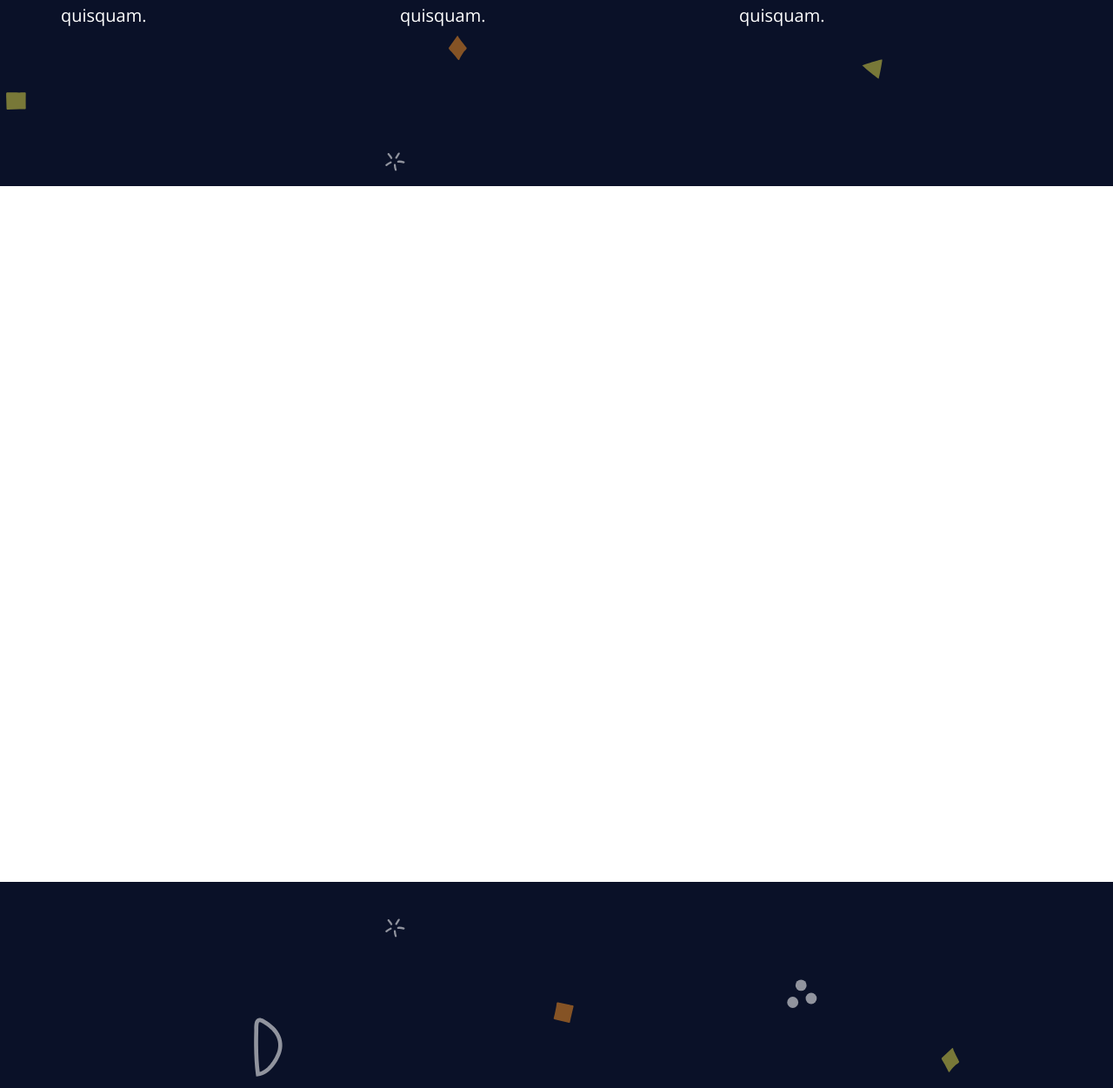
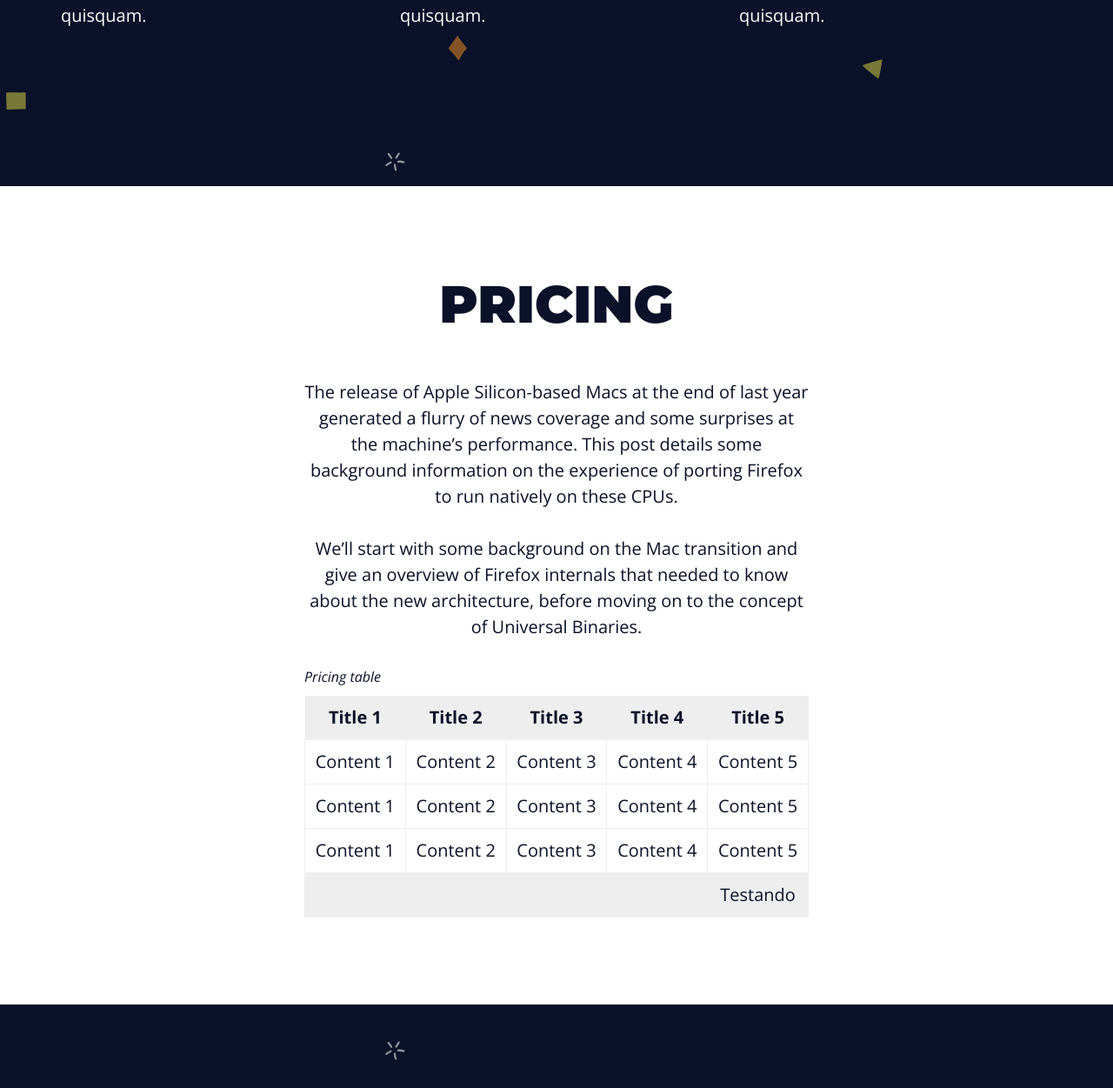
Before and after one commit to Petterson-Santos/Landing_Page, a plain HTML site: page index.html in a window 1280 px wide. Shown: the part 4304-5555 px from the top of the page at 87% size. Drawn offline with nearby package versions, Linux system fonts and the light colour scheme; files whose address does not match are found by name.

Commit message:
pricing e estrutura do contact

```diff
--- a/assets/css/style.css
+++ b/assets/css/style.css
@@ -118,7 +118,7 @@ a {
 
 .grid-zero {
     display: grid;
-    grid-template-areas: 'text img';
+    grid-template-areas: 'text img, form form';
     grid-template-columns: 1fr 1.5fr;
     gap: var(--gap);
     min-height: 100vh;
@@ -151,7 +151,11 @@ a {
     height: auto;
 }
 
-.intro-content {
+.contact-form {
+    grid-area: 'form';
+}
+
+.intro-content, .responsive-table {
     display: flex;
     flex-flow: column nowrap;
     justify-content: center;
@@ -247,6 +251,37 @@ a {
     transform: translate(-3%, 3%) scale(1.2) rotate(5deg);
 }
 
+.responsive-table caption {
+    text-align: start;
+    font-style: italic;
+    font-size: 1.6rem;
+    margin-bottom: 1rem;
+}
+
+.responsive-table table {
+    border-collapse: collapse;
+}
+
+.responsive-table thead, .responsive-table tfoot {
+    background: var(--light-gray-color);
+}
+
+.responsive-table thead th {
+    border: none;
+}
+
+.responsive-table th, .responsive-table td {
+    padding: 1rem;
+}
+
+.responsive-table td {
+    border: 1px solid var(--light-gray-color);
+}
+
+.form-grid {
+    border: none;
+}
+
 .section {
     min-height: 100vh;
 }
--- a/index.html
+++ b/index.html
@@ -114,8 +114,93 @@
             </div>
         </div>
     </section>
-    <section class="section white-bg" id="pricing"></section>
+    <section class="section white-bg" id="pricing">
+        <div class="main-content intro-content">
+            <h2>Pricing</h2>
+            <p>The release of Apple Silicon-based Macs at the end of last year generated a flurry of news coverage and some surprises at the machine’s performance. This post details some background information on the experience of porting Firefox to run natively on these CPUs.</p>
+            <p>We’ll start with some background on the Mac transition and give an overview of Firefox internals that needed to know about the new architecture, before moving on to the concept of Universal Binaries.</p>
+            <div class="responsive-table">
+                <table>
+                    <caption>Pricing table</caption>
+                    <thead>
+                        <tr>
+                            <th>Title 1</th>
+                            <th>Title 2</th>
+                            <th>Title 3</th>
+                            <th>Title 4</th>
+                            <th>Title 5</th>
+                        </tr>
+                    </thead>
+                    <tbody>
+                        <tr>
+                            <td>Content 1</td>
+                            <td>Content 2</td>
+                            <td>Content 3</td>
+                            <td>Content 4</td>
+                            <td>Content 5</td>
+                        </tr>
+                        <tr>
+                            <td>Content 1</td>
+                            <td>Content 2</td>
+                            <td>Content 3</td>
+                            <td>Content 4</td>
+                            <td>Content 5</td>
+                        </tr>
+                        <tr>
+                            <td>Content 1</td>
+                            <td>Content 2</td>
+                            <td>Content 3</td>
+                            <td>Content 4</td>
+                            <td>Content 5</td>
+                        </tr>
+                    </tbody>
+                    <tfoot>
+                        <tr>
+                            <td></td>
+                            <td></td>
+                            <td></td>
+                            <td></td>
+                            <td>Testando</td>
+                        </tr>
+                    </tfoot>
+                </table>
+            </div>
+        </div>
+    </section>
     <section class="section main-bg" id="contact">
+        <div class="main-content grid-zero">
+            <div class="grid-zero-text">
+                <h2>january brings us firefox 85</h2>
+                <p>To wrap up January, we are proud to bring you the release of Firefox 85. In this version we are bringing you support for the :focus-visible pseudo-class in CSS and associated devtools, and the complete removal of Flash support from Firefox.</p>
+            </div>
+            <div class="grid-zero-img">
+                <img src="./assets/img/javascript.svg" alt="Logo HTML, CSS e Javascript">
+            </div>
+            <div class="contact-form">
+                <fieldset class="form-grid">
+                    <legend>Contact me</legend>
+                    <div class="form-group">
+                        <label for="first-name">First name</label>
+                        <input type="text" name="first-name" id="first-name" placeholder="Your name">
+                    </div>
+                    <div class="form-group">
+                        <label for="last-name">Last name</label>
+                        <input type="text" name="last-name" id="last-name" placeholder="Your last name">
+                    </div>
+                    <div class="form-group">
+                        <label for="email">E-mail</label>
+                        <input type="email" name="email" id="email" placeholder="Your e-mail">
+                    </div>
+                    <div class="form-group full-width">
+                        <label for="message">Message</label>
+                        <textarea name="message" id="message" cols="30" rows="10" placeholder="Your message"></textarea>
+                    </div>
+                    <div class="form-group full-width">
+                        <button type="submit">Send message</button>
+                    </div>
+                </fieldset>
+            </div>
+        </div>
     </section>
     <footer class="white-bg">
         <p>Feito por Petterson Santos</p>
```
